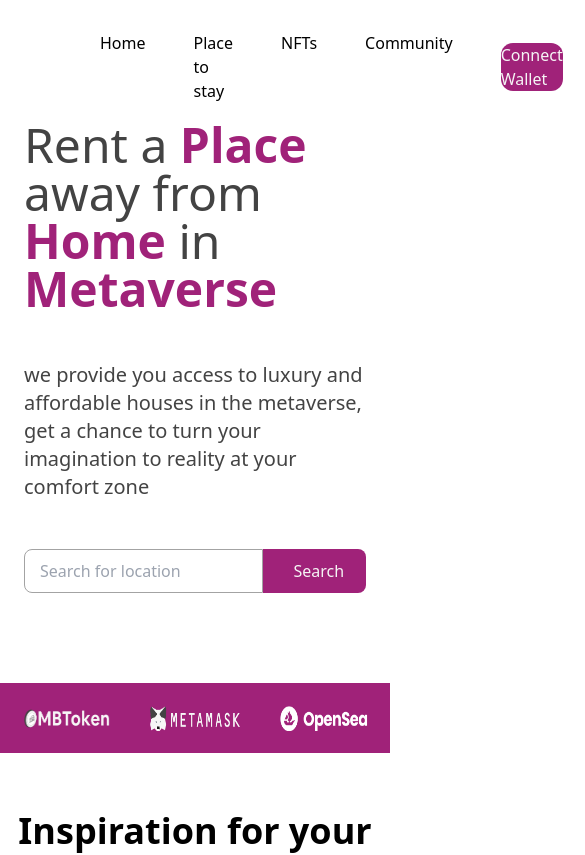
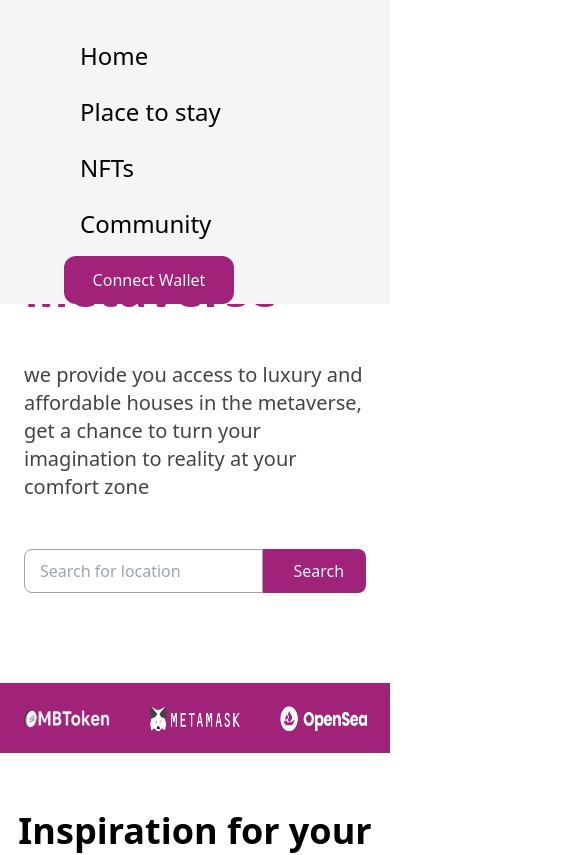
Before and after one commit to Chiisom03/metabnb, a React (Create React App) app: page / in a window 390 px wide. Shown: the top 855 px of the page, 585 px wide, since content can reach past the window. Built offline with nearby package versions, Linux system fonts and the light colour scheme; a web font is replaced by a local one.

Commit message:
feat: created modal component

```diff
--- a/src/assets/css/index.css
+++ b/src/assets/css/index.css
@@ -2,7 +2,6 @@
 @tailwind components;
 @tailwind utilities;
 
-
 @layer {
     @import url('https://fonts.googleapis.com/css2?family=Red+Rose:wght@300;400;500;600;700&display=swap');
 }
--- a/src/components/Button.jsx
+++ b/src/components/Button.jsx
@@ -4,7 +4,7 @@
   return (
     <a
       href={link}
-      className="bg-major h-12 w-[170px] rounded-xl text-white grid place-items-center"
+      className="bg-major h-12 w-[170px] rounded-xl text-white grid place-items-center md:relative absolute top-64 left-16 md:top-0 md:left-0"
     >
       {btnName}
     </a>
--- a/src/components/Header.jsx
+++ b/src/components/Header.jsx
@@ -22,18 +22,19 @@
     },
   ];
   return (
-    <div className=" mx-[100px] h-12 flex items-center justify-between mt-[43px]">
+    <div className=" mx-auto w-[1000px] h-12 md:flex block items-center justify-around mt-[43px]">
       <a href="/">
         <img
           src={logo}
           alt="metabnb logo"
-          className="w-[188.1px] h-[32.19px]"
+          className="w-[188.1px] h-[32.19px] absolute top-8 left-4 md:relative md:top-0 md:left-0"
         />
       </a>
-      <ul className="flex">
+
+      <ul className="md:flex block px-20 md:relative absolute bg-white p-10 md:p-0 md:bg-transparent top-0 left-0 right-0 opacity-1">
         {navLinks.map((nav) => (
           <a key={nav.name} href={nav.link} className="mr-12">
-            <li>{nav.name}</li>
+            <li className="text-2xl md:text-base">{nav.name}</li>
           </a>
         ))}
       </ul>
--- /dev/null
+++ b/src/components/Modal.jsx
@@ -0,0 +1,13 @@
+import React from "react";
+
+const Modal = ({ display }) => {
+  return (
+    <div
+      className={`bg-modal absolute top-0 left-0 right-0 bottom-0 ${display}`}
+    >
+      <div className="h-[326px] w-[600px] bg-white "></div>
+    </div>
+  );
+};
+
+export default Modal;
--- a/tailwind.config.js
+++ b/tailwind.config.js
@@ -28,6 +28,7 @@
         metablack: "#434343",
         metagray: "#A3A3A3",
         metafade: "#D7D7D7",
+        modal: "#4040404d",
       },
     },
   },
```
